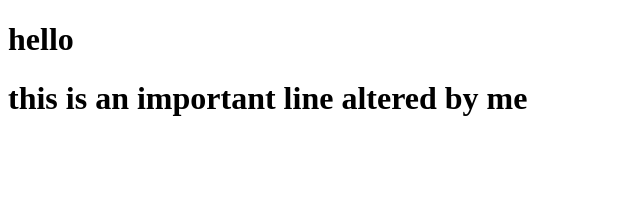
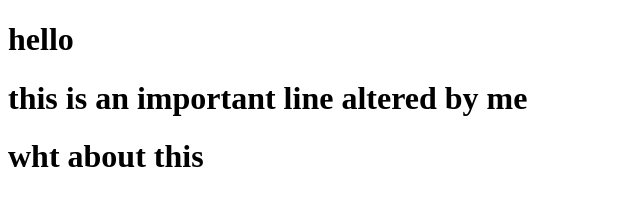
Before and after one commit to SasikumarAkshaya/1stwork, a plain HTML site: page index.html in a window 1280 px wide. Shown: the whole page, without its empty margins (0-640 px from the left). Drawn offline with Linux system fonts and the light colour scheme.

Commit message:
Update index.html

```diff
--- a/index.html
+++ b/index.html
@@ -8,5 +8,6 @@
 <body>
   <h1>hello</h1>
 <h1>this is an important line altered by me</h1>
+    <h1>wht about this</h1>
 </body>
 </html>
```
